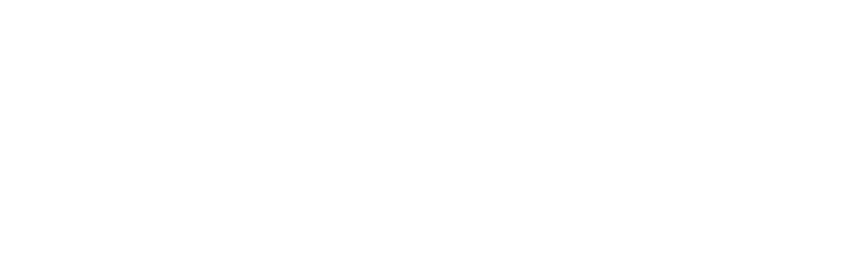
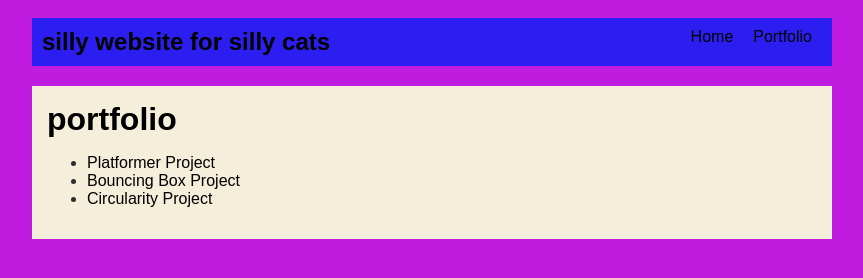
Before and after one commit to lavespereian-wq/lavespereian-wq.github.io, a plain HTML site: page portfolio.html in a window 1280 px wide. Shown: the whole page, without its empty margins (208-1071 px from the left). Drawn offline with Linux system fonts and the light colour scheme.

Commit message:
Started Site

```diff
--- a/portfolio.html
+++ b/portfolio.html
@@ -0,0 +1,41 @@
+<!DOCTYPE html>
+<html>
+  <head>
+    <title>silly website for cats</title>
+    <link rel="stylesheet" href="style.css" />
+  </head>
+
+  <body>
+    <!-- All content goes here -->
+    <div id="all-contents">
+      <nav>
+        <h1>silly website for silly cats</h1>
+        <ul id="nav-ul">
+          <li class="nav-li">
+            <a href="index.html">Home</a>
+          </li>
+
+          <li class="nav-li">
+            <a href="portfolio.html">Portfolio</a>
+          </li>
+        </ul>
+      </nav>
+      <main>
+        <div class="content">
+          <h1>portfolio</h1>
+          <ul id="portfolio">
+            <li>
+              <a href="fsd-projects/platformer/">Platformer Project</a>
+            </li>
+            <li>
+              <a href="fsd-projects/bouncing-box/">Bouncing Box Project</a>
+            </li>
+            <li>
+              <a href="fsd-projects/circularity/">Circularity Project</a>
+            </li>
+          </ul>
+        </div>
+      </main>
+    </div>
+  </body>
+</html>
--- a/style.css
+++ b/style.css
@@ -24,7 +24,7 @@ padding: 10px;
 h1 {
 display: flex;
 align-items: center;
-color: white;
+color: rgb(0, 0, 0);
 flex: 1;
 margin: 0;
 }
@@ -46,7 +46,7 @@ padding: 0 10px;
 
 a {
 text-decoration: none;
-color: #fff;
+color: #000000;
 }
 
 
```
Also changed, not shown: index.html (+1 -1 lines).
